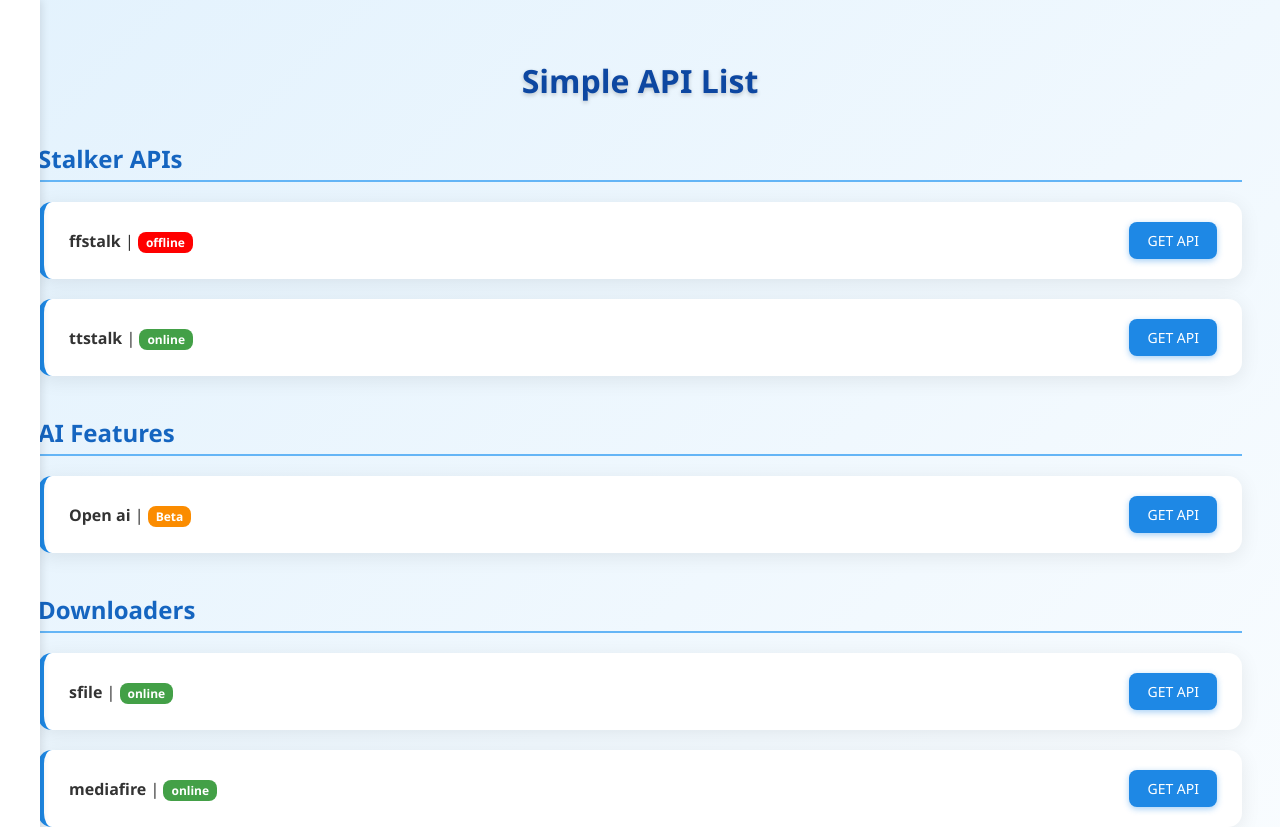
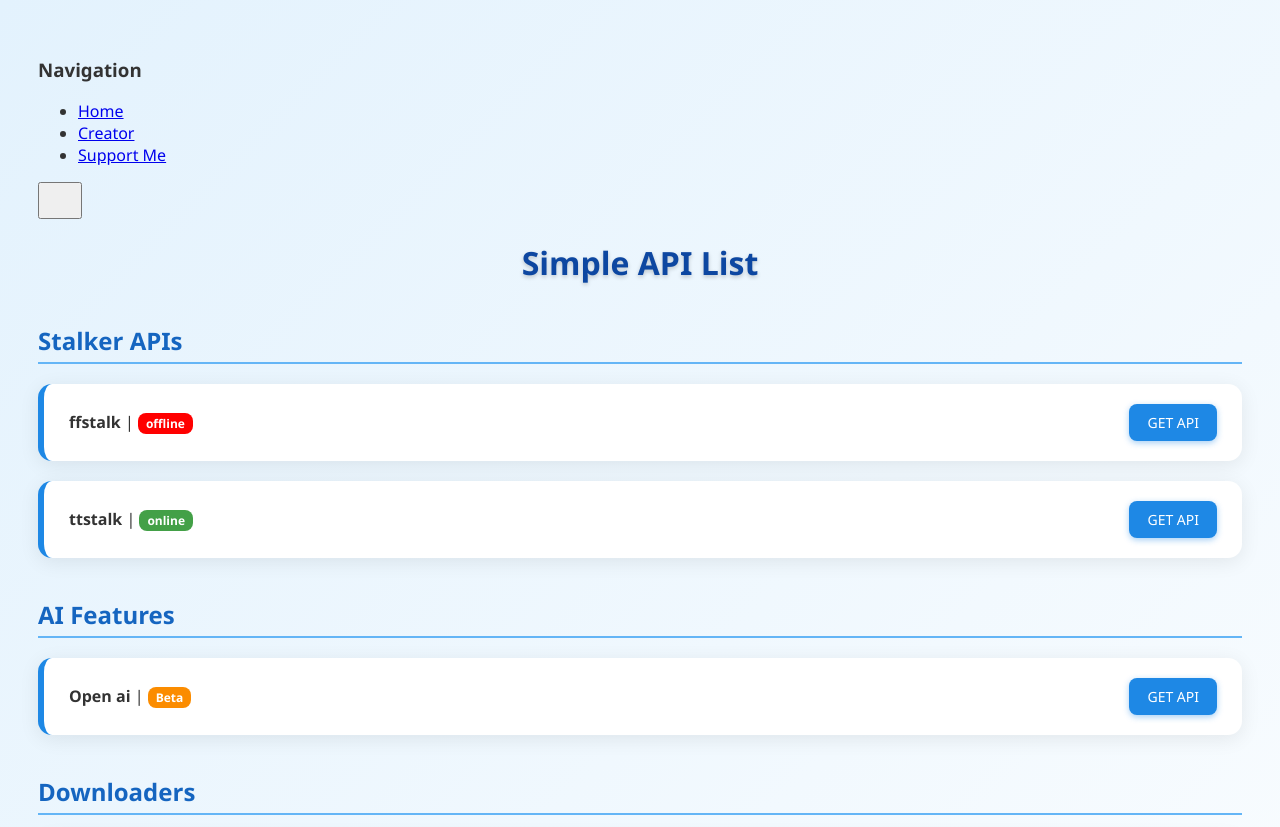
Before and after one commit to vinzz-officials/Rest-api, a plain HTML site: page index.html in a window 1280 px wide. Shown: the top 827 px of the page. Drawn offline with Linux system fonts and the light colour scheme.

Commit message:
Update style.css

```diff
--- a/style.css
+++ b/style.css
@@ -83,36 +83,6 @@ pre {
 .beta { background: #fb8c00; }
 .offline { background: #ff0000; }
 
-#drawer {
-  position: fixed;
-  top: 0;
-  left: -250px;
-  width: 250px;
-  height: 100%;
-  background: #fff;
-  box-shadow: 2px 0 8px rgba(0,0,0,0.1);
-  padding: 20px;
-  transition: 0.3s;
-  z-index: 1000;
-}
-#drawer ul {
-  list-style: none;
-  padding: 0;
-}
-#drawer a {
-  display: block;
-  padding: 10px 0;
-  color: #1565c0;
-}
-
-#drawerBtn {
-  position: fixed;
-  top: 20px;
-  left: 20px;
-  z-index: 1100;
-  background: none;
-  border: none;
-}
 
 #loadingIndicator {
   display: none;
```
